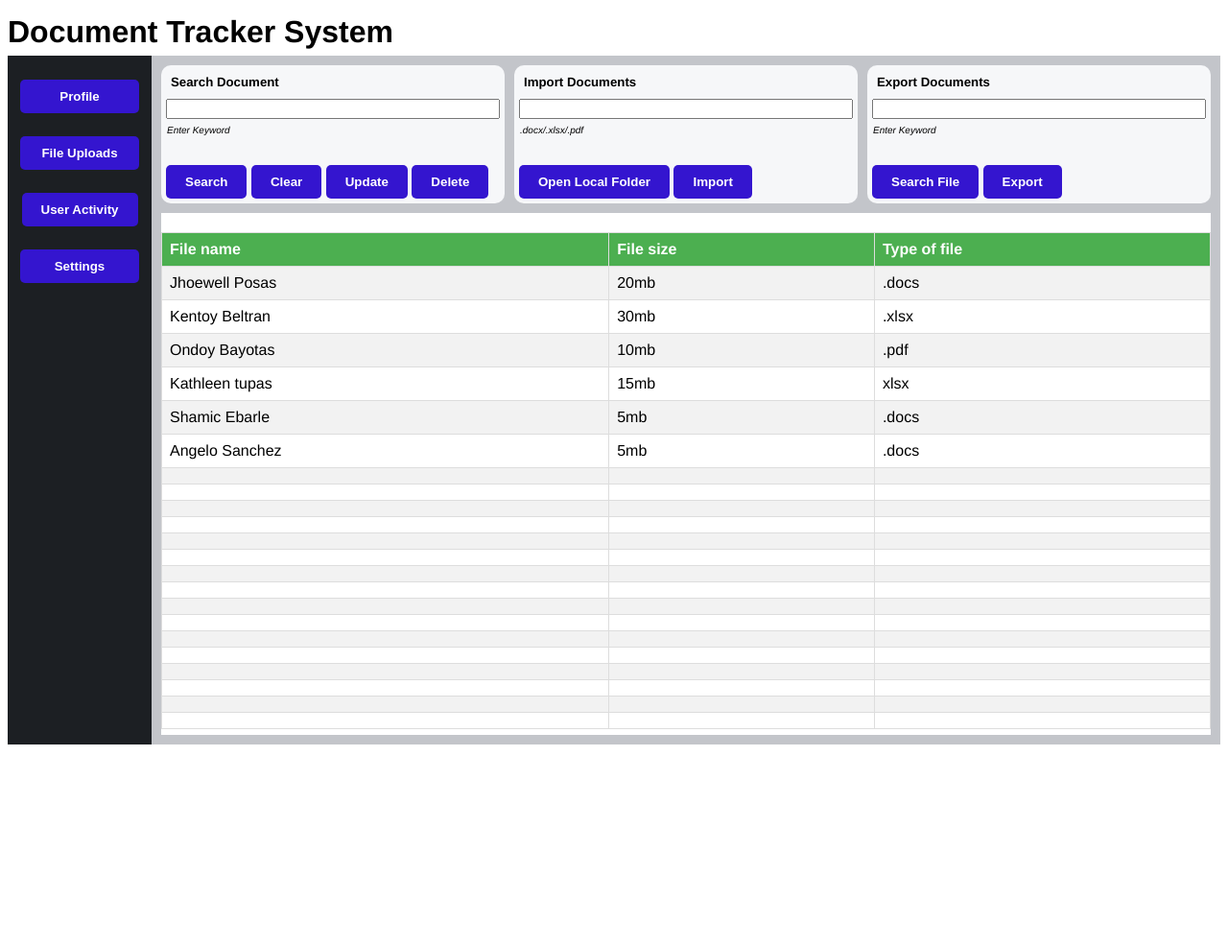
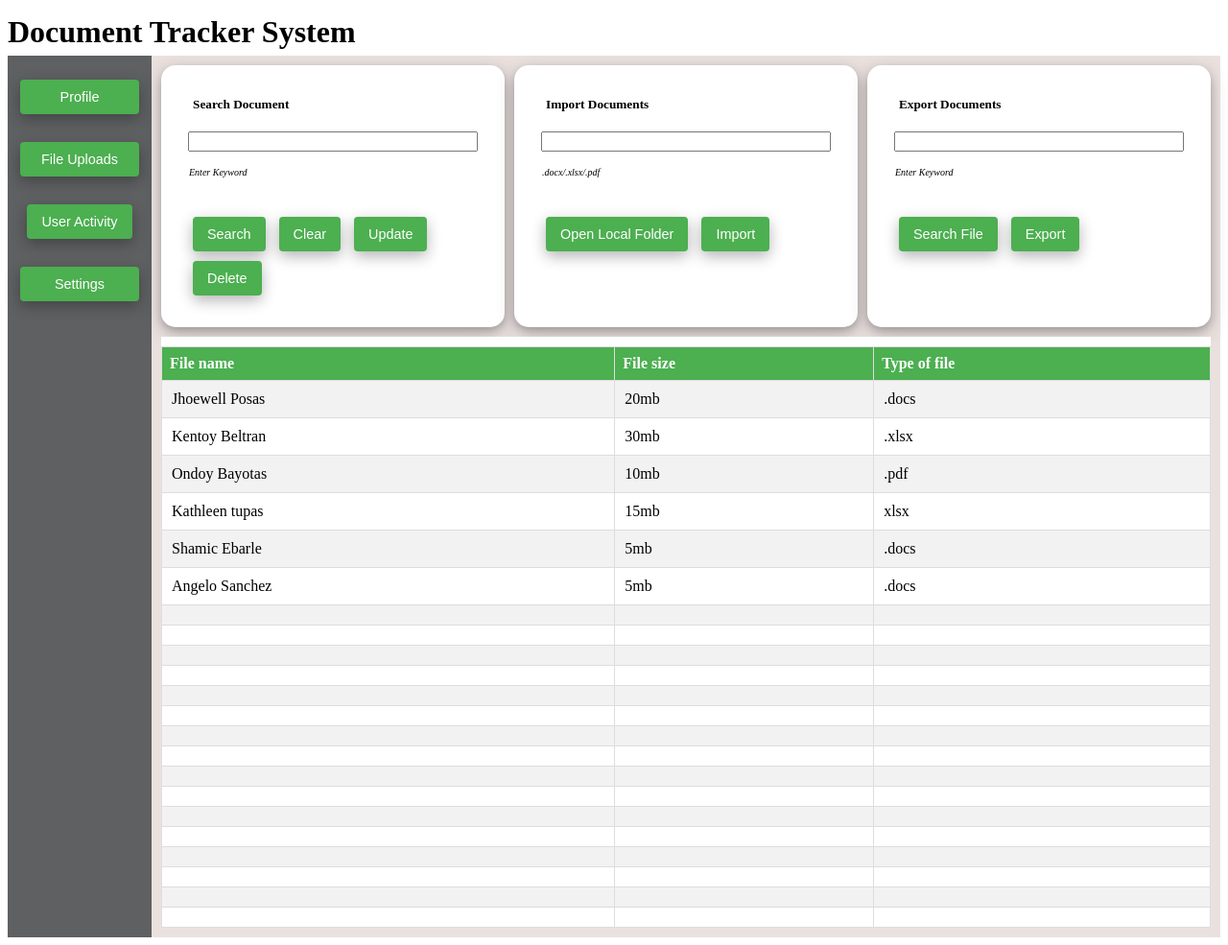
Before and after one commit to BenBayotas/DocTrackingSystem_UI_Group2, a PHP site: page / in a window 1280 px wide. Shown: the whole page at 96% size. Before the commit the page ends 776 px from the top, so only its background shows below. Run offline with PHP 8.4, Linux system fonts and the light colour scheme.

Commit message:
added changes to ui

```diff
--- a/styles.css
+++ b/styles.css
@@ -1,5 +1,5 @@
 body {
-  font-family: Helvetica;
+  font-family: Montserrat;
   min-height: 96vh;
   display: grid;
   grid-template-columns: 150px 1fr;
@@ -11,7 +11,7 @@ body {
 }
 
 .header {
-  background-color: #fff;
+  background-color: #ffffff;
   grid-area: header;
   display: flex;
   align-items: center;
@@ -19,11 +19,11 @@ body {
 }
 
 .sidebar {
-  background-color: #1c1f23;
+  background-color: #5f6062;
   grid-area: side;
 }
 .main {
-  background-color: #c3c5ca;
+  background-color: #eae1df;
   grid-area: main;
   padding: 10px;
   gap: 10px;
@@ -37,13 +37,14 @@ body {
 }
 
 .card {
-  background-color: #f6f7f9;
-  border-radius: 10px;
+  background-color: #ffffff;
+  border-radius: 15px;
   text-align: left;
   display: flex;
   flex-direction: column;
-  padding: 5px;
-  gap: 5px;
+  padding: 28px;
+  gap: 15px;
+  box-shadow: 0 4px 8px 0 rgba(0, 0, 0, 0.2), 0 6px 20px 0 rgba(0, 0, 0, 0.19);
 
 }
 
@@ -84,33 +85,30 @@ body {
 .item-1 {
  flex-grow: 1;
 }
+
 button {
-
-  background-color:#fff;
-  font-weight: bold;
-  color:#1c1f23;
-  padding: 10px 20px;
-  border-radius: 20px;
+  background-image: linear-gradient(#4CAF50, #4CAF50);
+  border: 0;
+  border-radius: 4px;
+  box-shadow: rgba(0, 0, 0, .3) 0 5px 15px;
+  box-sizing: border-box;
+  color: #fff;
   cursor: pointer;
-  border: solid;
-  margin-top: 5px;
-  transition: background-color 0.15s, color 0.15s;
+  font-family: Montserrat,sans-serif;
+  font-size: .9em;
+  margin: 5px;
+  padding: 10px 15px;
+  text-align: center;
+  user-select: none;
+  -webkit-user-select: none;
+  touch-action: manipulation;
 }
 button:hover {
   color:#fff;
-  background-color:#1c1f23;
+  background-color:#2b7d2d;
 }
 button:active{
   opacity: 0.7;
-}
-
-button{
-  background-color: #3415cf;
-  color: #fff;
-  padding: 10px 20px;
-  border: none;
-  border-radius: 5px;
-  cursor: pointer;
 }
 
 .sub-card1 {
@@ -142,7 +140,7 @@ button{
 
 .table {
   width: 100%;
-  margin-top: 20px;
+  margin-top: 10px;
   overflow-x: auto;
 }
 
@@ -164,7 +162,7 @@ button{
 .table td {
   border: 1px solid #dddddd;
   text-align: left;
-  padding: 8px;
+  padding: 10px;
 }
 
 
```
